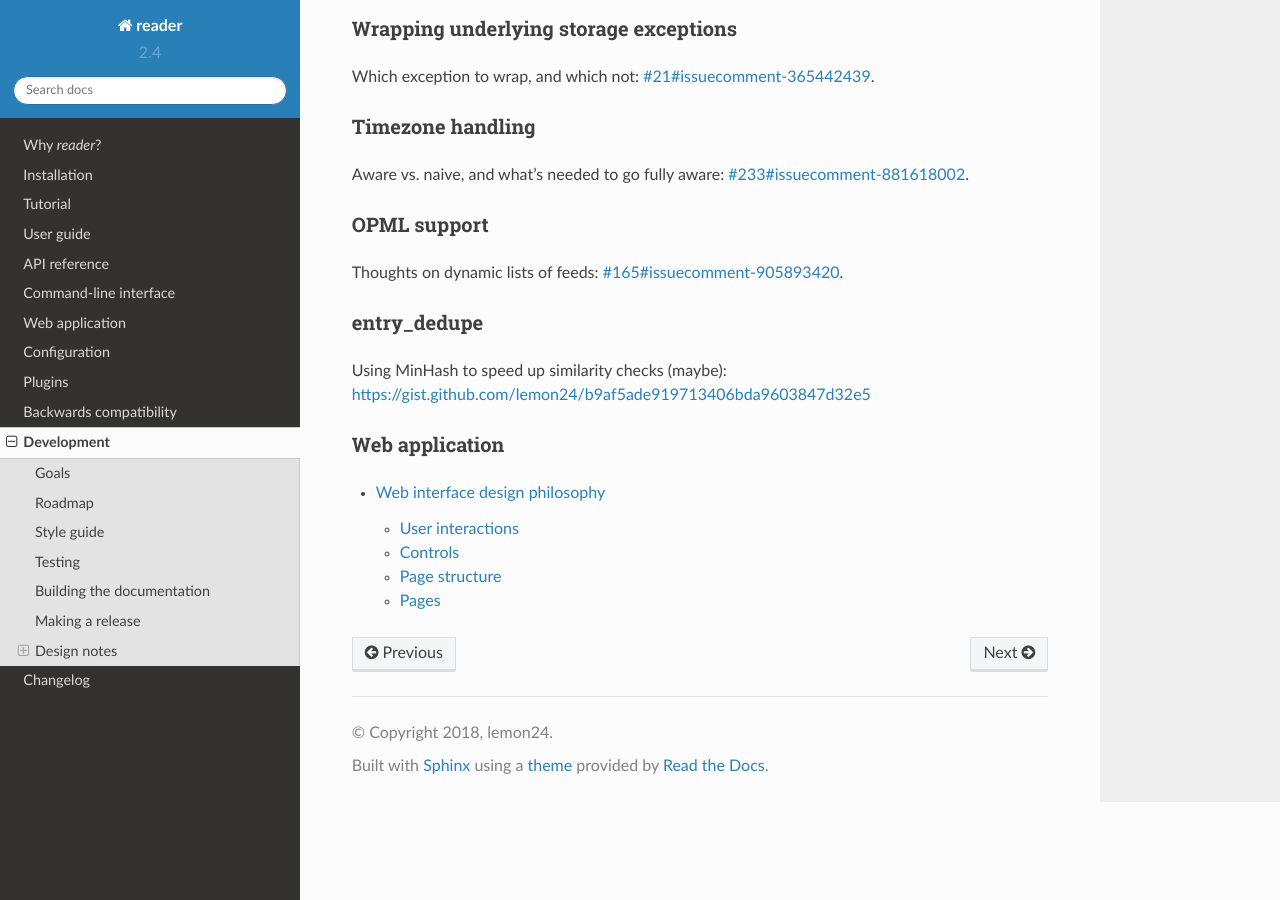
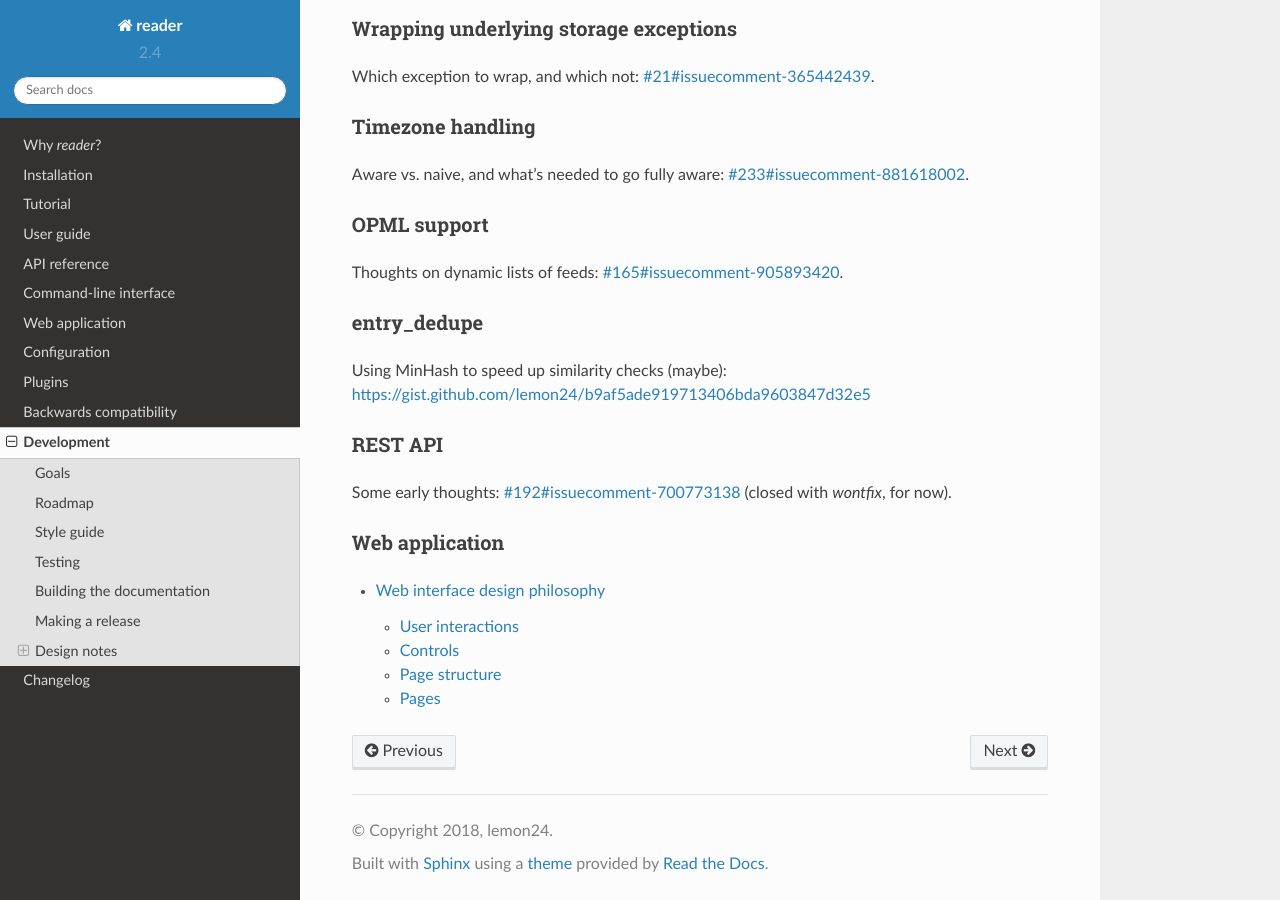
Before and after one commit to Alcides1123/reader, a Sphinx documentation site: the page built from docs/dev.rst, in a window 1280 px wide and 900 px high, scrolled down 7089 px. Built offline with Sphinx 7.4.7 and the Read the Docs theme 2.0.0, drawn with Linux system fonts in a browser that asks for light colours.

Commit message:
Dev notes for #192.

```diff
--- a/docs/dev.rst
+++ b/docs/dev.rst
@@ -377,6 +377,13 @@ entry_dedupe
 Using MinHash to speed up similarity checks (maybe): https://gist.github.com/lemon24/b9af5ade919713406bda9603847d32e5
 
 
+REST API
+~~~~~~~~
+
+Some early thoughts: :issue:`192#issuecomment-700773138`
+(closed with `wontfix`, for now).
+
+
 Web application
 ~~~~~~~~~~~~~~~
 
```
